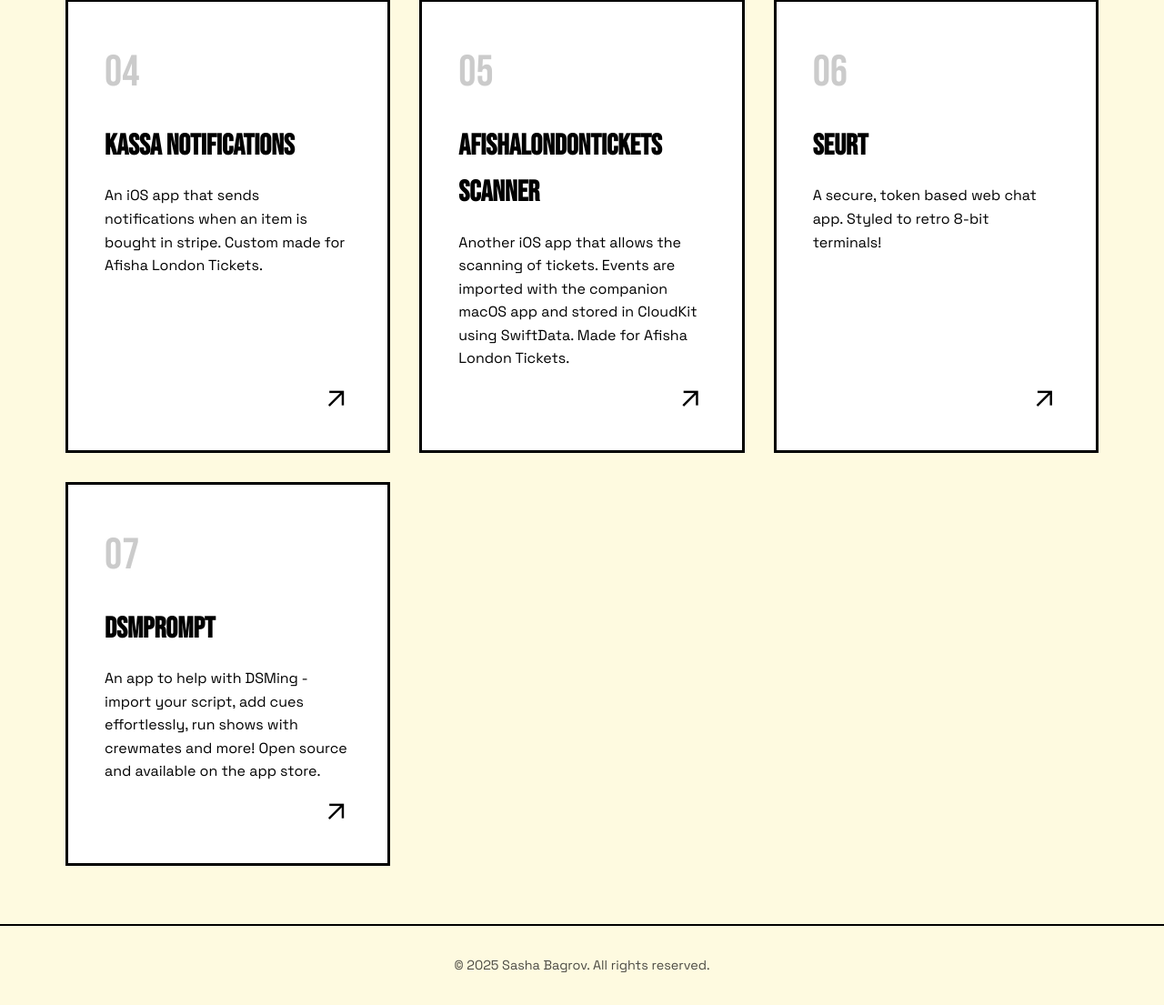
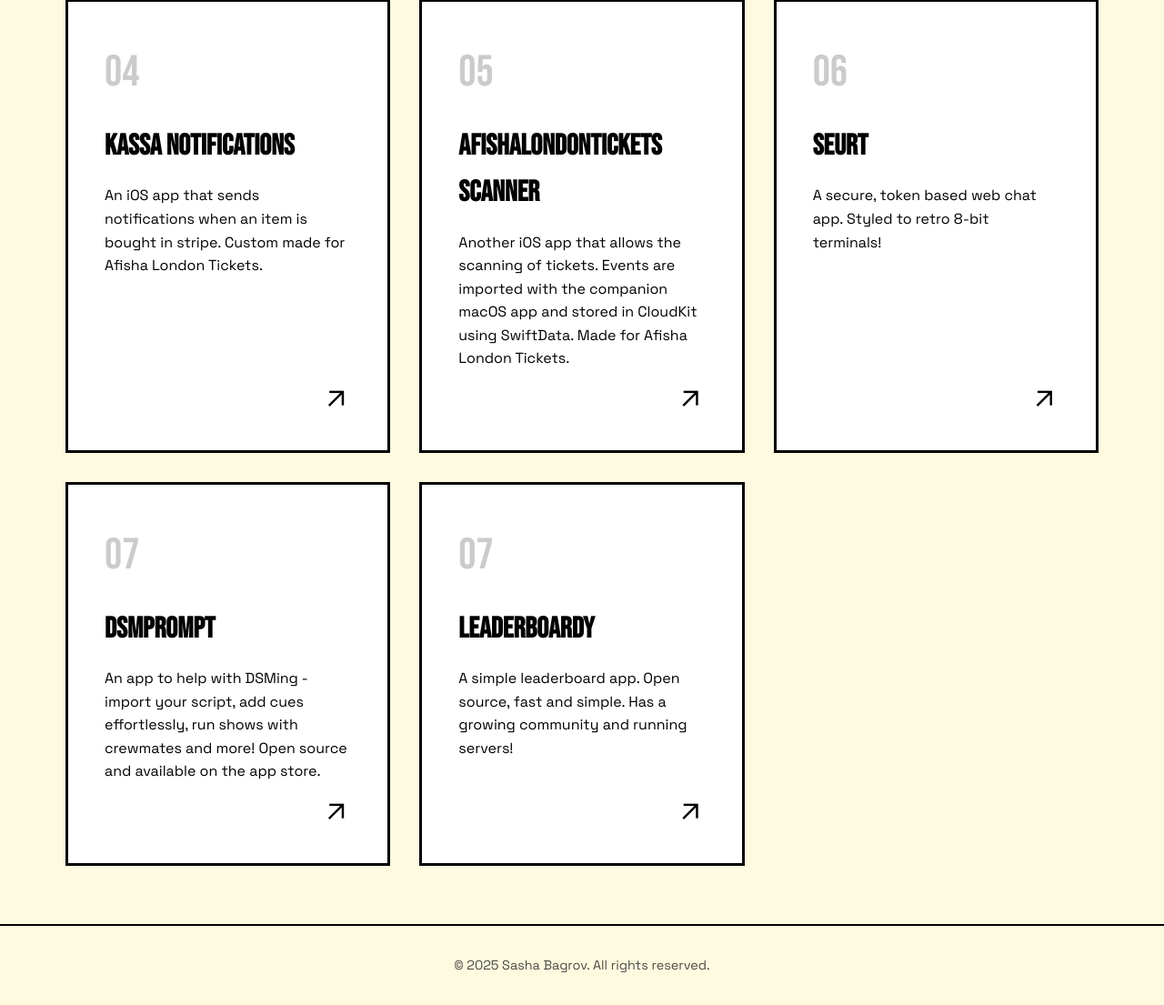
Before and after one commit to Fluffik3666/Portfolio, a Flask app: page /projects in a window 1280 px wide. Shown: the part 829-1934 px from the top of the page at 91% size. Run offline with Flask 3, Linux system fonts and the light colour scheme.

Commit message:
Add Leaderboardy project card to projects.html

```diff
--- a/src/templates/projects.html
+++ b/src/templates/projects.html
@@ -99,6 +99,13 @@
                 <p>An app to help with DSMing - import your script, add cues effortlessly, run shows with crewmates and more! Open source and available on the app store.</p>
                 <span class="material-symbols-outlined">arrow_outward</span>
             </a>
+
+            <a href="https://leaderboardy.app" class="project-card" data-scroll>
+                <div class="project-number">07</div>
+                <h3>Leaderboardy</h3>
+                <p>A simple leaderboard app. Open source, fast and simple. Has a growing community and running servers!</p>
+                <span class="material-symbols-outlined">arrow_outward</span>
+            </a>
         </section>
     </main>
 
```
